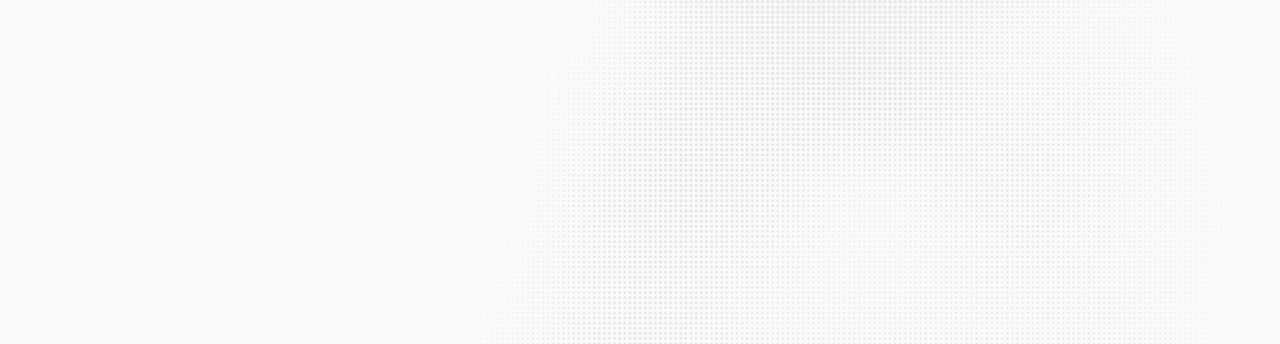
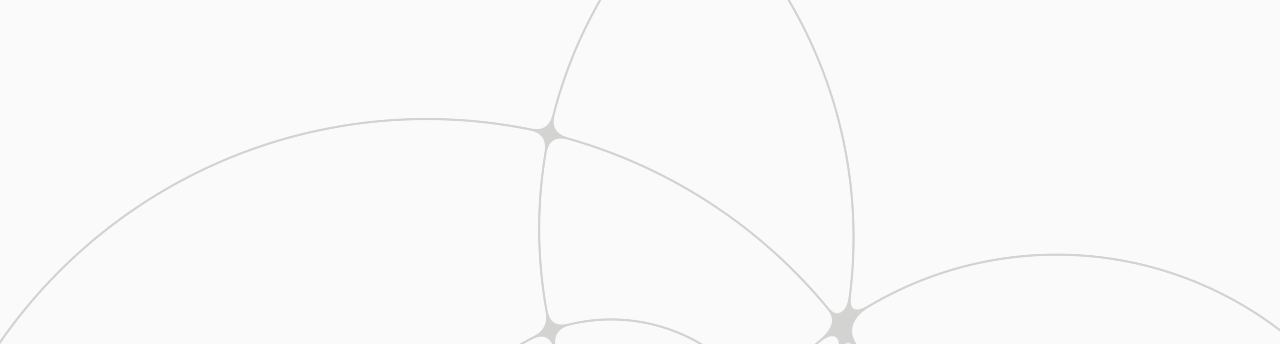
Before and after one commit to jorgexun/jorgexun.github.io, a plain HTML site: page index.html in a window 1280 px wide. Shown: the top 344 px of the page. Drawn offline with Linux system fonts and the light colour scheme; animation ran at ten frames a second; a web font is replaced by a local one.

Commit message:
Replace dot field with metaball ring background
Five graphite rings drift, breathe, and fuse where they cross,
rendered as an isoline of a smooth-min distance field in WebGL
with mouse parallax and a 2D-stroke fallback.

Co-Authored-By: Claude Fable 5 <noreply@anthropic.com>
Claude-Session: https://claude.ai/code/session_01A5qvZjjiR66UAqM9aod8ra

```diff
--- a/index.html
+++ b/index.html
@@ -43,29 +43,16 @@
             pointer-events: none;
         }
 
-        .background::before {
-            position: absolute;
-            inset: 0;
-            content: "";
-            background-image: radial-gradient(
-                circle,
-                rgba(47, 47, 43, 0.13) 0 0.7px,
-                transparent 0.9px
-            );
-            background-position: center;
-            background-size: 6px 6px;
-            opacity: 0.35;
-            transition: opacity 500ms ease;
-        }
-
-        .background.is-rendered::before {
-            opacity: 0;
-        }
-
         .background canvas {
             display: block;
             width: 100%;
             height: 100%;
+            opacity: 0;
+            transition: opacity 1100ms ease;
+        }
+
+        .background.is-rendered canvas {
+            opacity: 1;
         }
 
         main {
@@ -105,6 +92,24 @@
         (() => {
             const background = document.querySelector(".background");
             const canvas = background.querySelector("canvas");
+
+            // x, y are viewport fractions; r and drift are fractions of
+            // viewport height. sx / sy / sr are angular speeds in rad/s.
+            const circles = [
+                { x: 0.28, y: 0.25, r: 0.55, depth: 0.6,
+                  drift: 0.055, sx: 0.14, sy: 0.11, sr: 0.09, phase: 0.0 },
+                { x: 0.75, y: 0.35, r: 0.65, depth: 0.85,
+                  drift: 0.065, sx: 0.12, sy: 0.15, sr: 0.11, phase: 1.7 },
+                { x: 0.35, y: 0.80, r: 0.60, depth: 0.45,
+                  drift: 0.060, sx: 0.10, sy: 0.13, sr: 0.08, phase: 3.1 },
+                { x: 0.82, y: 0.78, r: 0.48, depth: 1.2,
+                  drift: 0.075, sx: 0.16, sy: 0.12, sr: 0.10, phase: 5.6 },
+                { x: 0.52, y: 0.55, r: 0.22, depth: 1.0,
+                  drift: 0.070, sx: 0.15, sy: 0.14, sr: 0.12, phase: 4.2 }
+            ];
+            const circleCount = circles.length;
+            const inkColor = "rgba(31, 31, 26, 0.18)";
+
             const gl = canvas.getContext("webgl2", {
                 alpha: true,
                 antialias: false,
@@ -112,18 +117,17 @@
                 powerPreference: "low-power",
                 premultipliedAlpha: false
             });
+            let glProgram = null;
+            let circlesLocation = null;
+            let deviceScaleLocation = null;
+            let fallback = null;
+            const circleUniforms = new Float32Array(circleCount * 3);
 
-            if (!gl) {
-                canvas.remove();
-                return;
-            }
-
+            if (gl) {
                 const vertexSource = `#version 300 es
                     in vec2 a_position;
-                out vec2 v_uv;
 
                     void main() {
-                    v_uv = a_position * 0.5 + 0.5;
                         gl_Position = vec4(a_position, 0.0, 1.0);
                     }
                 `;
@@ -131,107 +135,38 @@
                 const fragmentSource = `#version 300 es
                     precision highp float;
 
-                uniform vec2 u_resolution;
-                uniform float u_pixelRatio;
-                uniform float u_time;
+                    uniform vec3 u_circles[${circleCount}];
+                    uniform float u_deviceScale;
 
-                in vec2 v_uv;
                     out vec4 fragColor;
 
-                float hash21(vec2 point) {
-                    point = fract(point * vec2(123.34, 456.21));
-                    point += dot(point, point + 45.32);
-                    return fract(point.x * point.y);
-                }
-
-                float noise(vec2 point) {
-                    vec2 cell = floor(point);
-                    vec2 local = fract(point);
-                    local = local * local * (3.0 - 2.0 * local);
-
-                    float bottomLeft = hash21(cell);
-                    float bottomRight = hash21(cell + vec2(1.0, 0.0));
-                    float topLeft = hash21(cell + vec2(0.0, 1.0));
-                    float topRight = hash21(cell + vec2(1.0, 1.0));
-
-                    return mix(
-                        mix(bottomLeft, bottomRight, local.x),
-                        mix(topLeft, topRight, local.x),
-                        local.y
+                    float softMin(float a, float b, float k) {
+                        float h = clamp(
+                            0.5 + 0.5 * (b - a) / k,
+                            0.0,
+                            1.0
                         );
-                }
-
-                float layeredNoise(vec2 point) {
-                    float value = 0.0;
-                    value += 0.56 * noise(point);
-                    value += 0.29 * noise(point * 2.03 + 7.4);
-                    value += 0.15 * noise(point * 4.07 - 3.2);
-                    return value;
+                        return mix(b, a, h) - k * h * (1.0 - h);
                     }
 
                     void main() {
-                    float aspect = u_resolution.x / u_resolution.y;
-                    vec2 position = (v_uv - 0.5) * vec2(aspect, 1.0);
-                    float time = u_time * 0.105;
+                        vec2 point = gl_FragCoord.xy / u_deviceScale;
+                        float field = 1e6;
 
-                    float broadFlow = layeredNoise(
-                        position * 0.82 + vec2(time, -time * 0.42)
+                        for (int i = 0; i < ${circleCount}; i++) {
+                            float outlineDistance = abs(
+                                length(point - u_circles[i].xy)
+                                    - u_circles[i].z
                             );
-                    float fineFlow = layeredNoise(
-                        position * 1.55
-                            + vec2(-time * 0.63, time * 0.36)
-                            + vec2(4.1, 1.7)
+                            field = softMin(field, outlineDistance, 18.0);
+                        }
+
+                        float strokeAlpha = 1.0
+                            - smoothstep(0.6, 1.6, field);
+                        fragColor = vec4(
+                            vec3(0.12, 0.12, 0.1),
+                            strokeAlpha * 0.18
                         );
-                    float ribbon = 0.5 + 0.5 * sin(
-                        position.x * 2.1
-                            + position.y * 0.72
-                            + broadFlow * 4.6
-                            - time * 1.8
-                    );
-                    float field = smoothstep(
-                        0.28,
-                        0.82,
-                        broadFlow * 0.5
-                            + fineFlow * 0.2
-                            + ribbon * 0.3
-                    );
-
-                    float gridSize = max(2.4, 5.1 * u_pixelRatio);
-                    vec2 gridPosition = gl_FragCoord.xy / gridSize;
-                    vec2 withinCell = fract(gridPosition) - 0.5;
-                    float dotRadius = mix(
-                        0.02,
-                        0.44,
-                        smoothstep(0.18, 0.9, field)
-                    );
-                    float dot = 1.0 - smoothstep(
-                        dotRadius - 0.075,
-                        dotRadius + 0.075,
-                        length(withinCell)
-                    );
-
-                    vec2 titleOffset = (v_uv - vec2(0.2, 0.5))
-                        * vec2(aspect, 1.0);
-                    float titleQuietZone = smoothstep(
-                        0.12,
-                        0.5,
-                        length(titleOffset)
-                    );
-                    float edgeFade = smoothstep(
-                        0.02,
-                        0.16,
-                        min(
-                            min(v_uv.x, 1.0 - v_uv.x),
-                            min(v_uv.y, 1.0 - v_uv.y)
-                        )
-                    );
-
-                    float alpha = dot
-                        * mix(0.08, 1.0, titleQuietZone)
-                        * mix(0.74, 1.0, edgeFade)
-                        * 0.13;
-
-                    fragColor = vec4(vec3(0.24), alpha);
                     }
                 `;
 
@@ -249,17 +184,16 @@
                     return shader;
                 }
 
-            const vertexShader = createShader(gl.VERTEX_SHADER, vertexSource);
+                const vertexShader = createShader(
+                    gl.VERTEX_SHADER,
+                    vertexSource
+                );
                 const fragmentShader = createShader(
                     gl.FRAGMENT_SHADER,
                     fragmentSource
                 );
 
-            if (!vertexShader || !fragmentShader) {
-                canvas.remove();
-                return;
-            }
-
+                if (vertexShader && fragmentShader) {
                     const program = gl.createProgram();
                     gl.attachShader(program, vertexShader);
                     gl.attachShader(program, fragmentShader);
@@ -267,38 +201,35 @@
                     gl.deleteShader(vertexShader);
                     gl.deleteShader(fragmentShader);
 
-            if (!gl.getProgramParameter(program, gl.LINK_STATUS)) {
+                    if (gl.getProgramParameter(program, gl.LINK_STATUS)) {
+                        glProgram = program;
+                    } else {
                         console.warn(gl.getProgramInfoLog(program));
                         gl.deleteProgram(program);
-                canvas.remove();
-                return;
+                    }
                 }
 
+                if (glProgram) {
                     const positionLocation = gl.getAttribLocation(
-                program,
+                        glProgram,
                         "a_position"
                     );
-            const resolutionLocation = gl.getUniformLocation(
-                program,
-                "u_resolution"
+                    circlesLocation = gl.getUniformLocation(
+                        glProgram,
+                        "u_circles"
                     );
-            const pixelRatioLocation = gl.getUniformLocation(
-                program,
-                "u_pixelRatio"
+                    deviceScaleLocation = gl.getUniformLocation(
+                        glProgram,
+                        "u_deviceScale"
                     );
-            const timeLocation = gl.getUniformLocation(program, "u_time");
-            const positionBuffer = gl.createBuffer();
 
-            gl.bindBuffer(gl.ARRAY_BUFFER, positionBuffer);
+                    gl.bindBuffer(gl.ARRAY_BUFFER, gl.createBuffer());
                     gl.bufferData(
                         gl.ARRAY_BUFFER,
                         new Float32Array([
                             -1, -1,
-                     1, -1,
-                    -1,  1,
-                    -1,  1,
-                     1, -1,
-                     1,  1
+                             3, -1,
+                            -1,  3
                         ]),
                         gl.STATIC_DRAW
                     );
@@ -311,41 +242,48 @@
                         0,
                         0
                     );
+                    gl.useProgram(glProgram);
+                    gl.clearColor(0, 0, 0, 0);
+                }
+            }
 
-            gl.useProgram(program);
-            gl.clearColor(0, 0, 0, 0);
+            if (!glProgram) {
+                fallback = canvas.getContext("2d", { alpha: true });
+
+                if (!fallback) {
+                    canvas.remove();
+                    return;
+                }
+            }
 
             const reducedMotion = window.matchMedia(
                 "(prefers-reduced-motion: reduce)"
             );
             const startedAt = performance.now();
+            const mouse = {
+                x: 0,
+                y: 0,
+                targetX: 0,
+                targetY: 0,
+                strength: 0,
+                targetStrength: 0
+            };
             let animationFrame = null;
-            let renderScale = 1;
+            let previousFrame = null;
+
+            function deviceScale() {
+                return Math.min(
+                    2,
+                    Math.max(1, window.devicePixelRatio || 1)
+                );
+            }
 
             function resize() {
                 const width = window.innerWidth;
                 const height = window.innerHeight;
-                const deviceScale = Math.max(
-                    1,
-                    window.devicePixelRatio || 1
-                );
-                const maxPixelCount = width <= 700 ? 400000 : 800000;
-                const targetWidth = Math.ceil(width * deviceScale);
-                const targetHeight = Math.ceil(height * deviceScale);
-                const pixelLimitScale = Math.min(
-                    1,
-                    Math.sqrt(
-                        maxPixelCount / (targetWidth * targetHeight)
-                    )
-                );
-                const nextWidth = Math.max(
-                    1,
-                    Math.round(targetWidth * pixelLimitScale)
-                );
-                const nextHeight = Math.max(
-                    1,
-                    Math.round(targetHeight * pixelLimitScale)
-                );
+                const scale = deviceScale();
+                const nextWidth = Math.round(width * scale);
+                const nextHeight = Math.round(height * scale);
 
                 if (
                     canvas.width !== nextWidth
@@ -353,22 +291,80 @@
                 ) {
                     canvas.width = nextWidth;
                     canvas.height = nextHeight;
-                    renderScale = nextWidth / width;
+
+                    if (glProgram) {
                         gl.viewport(0, 0, nextWidth, nextHeight);
                     }
                 }
 
+                if (fallback) {
+                    fallback.setTransform(scale, 0, 0, scale, 0, 0);
+                }
+            }
+
             function draw(now) {
+                const time = (now - startedAt) / 1000;
+                const delta = Math.min(
+                    (now - (previousFrame ?? now)) / 1000,
+                    0.1
+                );
+                previousFrame = now;
+
+                const positionEase = 1 - Math.exp(-delta * 5);
+                const strengthEase = 1 - Math.exp(-delta * 2.5);
+                mouse.x += (mouse.targetX - mouse.x) * positionEase;
+                mouse.y += (mouse.targetY - mouse.y) * positionEase;
+                mouse.strength += (mouse.targetStrength - mouse.strength)
+                    * strengthEase;
+
                 resize();
+
+                const width = window.innerWidth;
+                const height = window.innerHeight;
+
+                const states = circles.map((circle) => {
+                    const parallax = circle.depth * 0.04 * mouse.strength;
+                    return {
+                        x: circle.x * width
+                            + Math.sin(time * circle.sx + circle.phase)
+                                * circle.drift * height
+                            + (mouse.x - width * 0.5) * parallax,
+                        y: circle.y * height
+                            + Math.cos(
+                                time * circle.sy + circle.phase * 1.3
+                            ) * circle.drift * height
+                            + (mouse.y - height * 0.5) * parallax,
+                        r: circle.r * height * (
+                            1 + 0.14 * Math.sin(
+                                time * circle.sr + circle.phase * 2.1
+                            )
+                        )
+                    };
+                });
+
+                if (glProgram) {
+                    states.forEach((state, index) => {
+                        circleUniforms[index * 3] = state.x;
+                        circleUniforms[index * 3 + 1] = height - state.y;
+                        circleUniforms[index * 3 + 2] = state.r;
+                    });
                     gl.clear(gl.COLOR_BUFFER_BIT);
-                gl.uniform2f(
-                    resolutionLocation,
-                    canvas.width,
-                    canvas.height
+                    gl.uniform3fv(circlesLocation, circleUniforms);
+                    gl.uniform1f(deviceScaleLocation, deviceScale());
+                    gl.drawArrays(gl.TRIANGLES, 0, 3);
+                } else {
+                    fallback.clearRect(0, 0, width, height);
+                    fallback.lineWidth = 2;
+                    fallback.strokeStyle = inkColor;
+                    states.forEach((state) => {
+                        fallback.beginPath();
+                        fallback.arc(
+                            state.x, state.y, state.r, 0, 2 * Math.PI
                         );
-                gl.uniform1f(pixelRatioLocation, renderScale);
-                gl.uniform1f(timeLocation, (now - startedAt) / 1000);
-                gl.drawArrays(gl.TRIANGLES, 0, 6);
+                        fallback.stroke();
+                    });
+                }
+
                 background.classList.add("is-rendered");
             }
 
@@ -416,9 +412,24 @@
                 }
             });
 
+            window.addEventListener("pointermove", (event) => {
+                mouse.targetX = event.clientX;
+                mouse.targetY = event.clientY;
+                mouse.targetStrength = 1;
+            }, { passive: true });
+
+            document.addEventListener("mouseleave", () => {
+                mouse.targetStrength = 0;
+            });
+
             window.addEventListener("resize", () => {
                 draw(performance.now());
             }, { passive: true });
+
+            mouse.x = window.innerWidth * 0.5;
+            mouse.y = window.innerHeight * 0.5;
+            mouse.targetX = mouse.x;
+            mouse.targetY = mouse.y;
 
             start();
         })();
```
Lines whose indentation alone changed are shown as unchanged.
